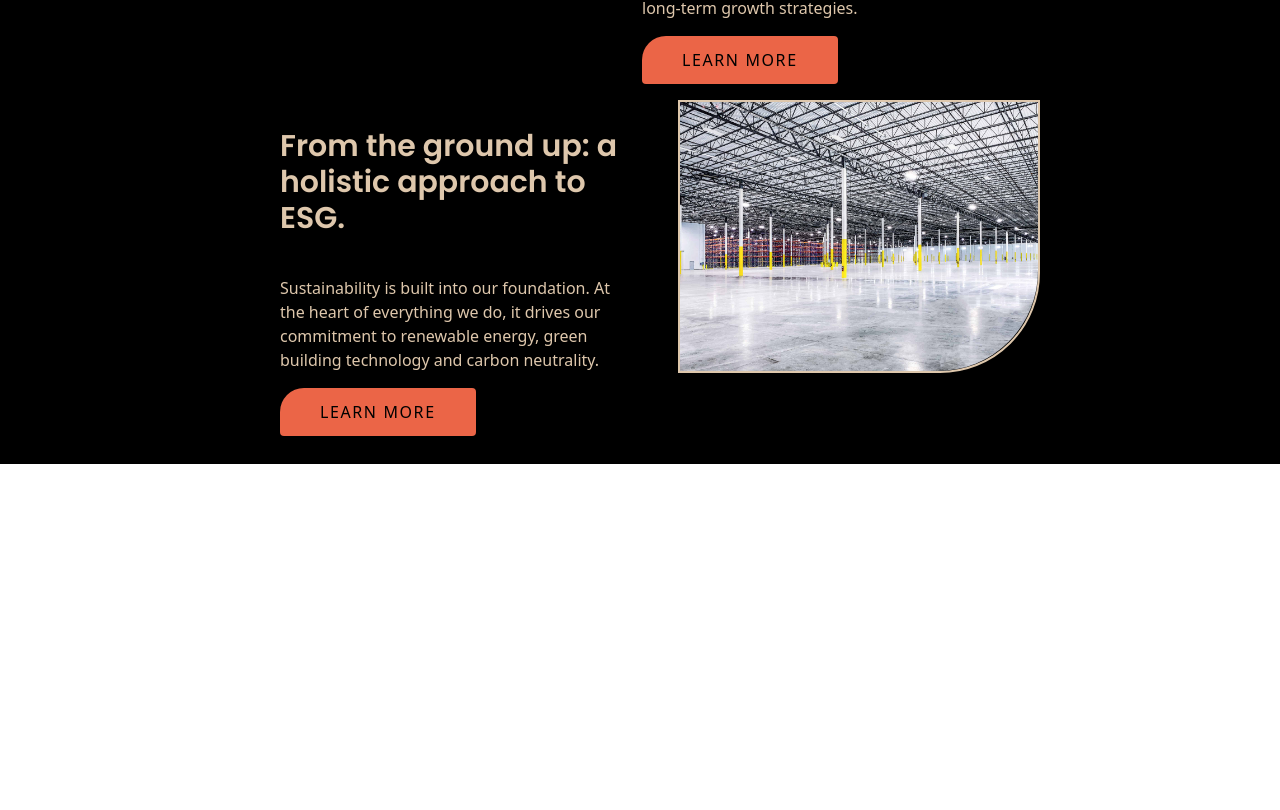
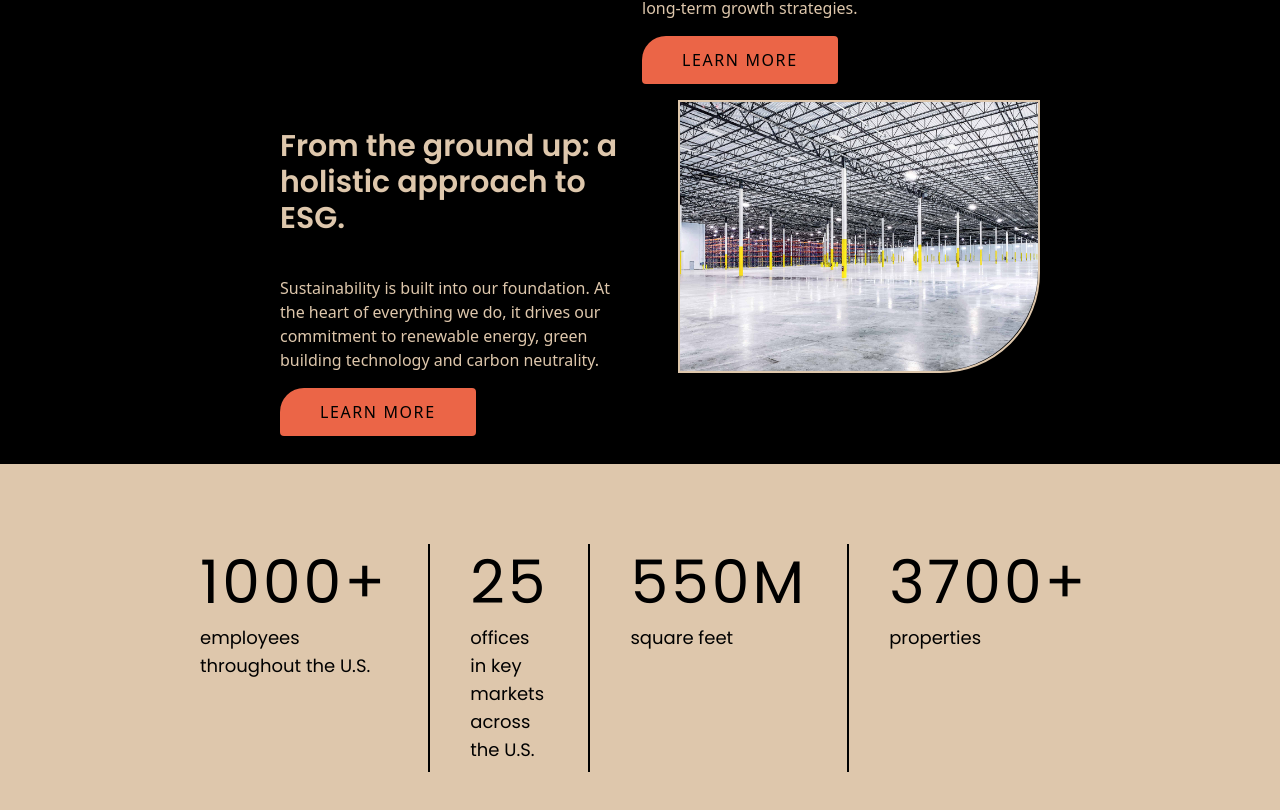
Before and after one commit to MuhammadHarisRaza/issm-linklog-project, a React (Vite) app: page / in a window 1280 px wide. Shown: the part 3351-4161 px from the top of the page. Before the commit the page ends 3815 px from the top, so only its background shows below. Built offline with nearby package versions, Linux system fonts and the light colour scheme.

Commit message:
feat: stats section has been added
A stats section has been added to show the number game of the company.

```diff
--- a/src/App.jsx
+++ b/src/App.jsx
@@ -1,6 +1,6 @@
 import { data } from 'autoprefixer'
 import React from 'react'
-import { AboutUs, Hero, Info, InfoCard, Navbar } from './components'
+import { AboutUs, Hero, Info, InfoCard, Navbar, Stats } from './components'
 import { ABOUT_DATA, INFO_CARD_DATA } from './constants'
 
 const App = () => {
@@ -30,6 +30,9 @@ const App = () => {
             ))
           }
         </div>
+        <div className=" bg-golden flex flex-col justify-center w-full  px-40 py-20">
+          <Stats />
+        </div>
       </div>
 
     </div>
--- a/src/components/NavLink.jsx
+++ b/src/components/NavLink.jsx
@@ -152,7 +152,7 @@ const NavLink = () => {
                                     ? setSubHeading(slinks.Head)
                                     : setSubHeading("")
                                 }
-                                className="py-4 pl-7 font-semibold md:pr-0 pr-5 flex justify-between items-center md:pr-0 pr-5"
+                                className="py-4 pl-7 font-semibold flex justify-between items-center md:pr-0 pr-5"
                             >
                                 {slinks.Head}
                             </h1>
--- /dev/null
+++ b/src/components/Stats.jsx
@@ -0,0 +1,19 @@
+import React from 'react'
+import { STATS } from '../constants'
+
+const Stats = () => {
+  return (
+    <div className="flex flex-row ">
+        {
+            STATS.map((stat)=>(
+                <div className={`flex flex-col py-2 px-10 ${stat.style}`}>
+                    <p className=" font-poppins font-extralight text-6xl tracking-wider ">{stat.stat}</p>
+                    <p className=" font-poppins font-thin text-lg pt-3 justify-self-center">{stat.description}</p>
+                </div>
+            ))
+        }
+    </div>
+  )
+}
+
+export default Stats
--- a/src/components/index.js
+++ b/src/components/index.js
@@ -3,11 +3,13 @@ import Hero from "./Hero";
 import Info from "./Info";
 import InfoCard from "./InfoCard";
 import AboutUs from "./AboutUs";
+import Stats from "./Stats";
 
 export {
     Navbar,
     Hero,
     Info,
     InfoCard,
-    AboutUs
+    AboutUs,
+    Stats
 }
--- a/src/constants/index.js
+++ b/src/constants/index.js
@@ -85,3 +85,26 @@ export const ABOUT_DATA= [
         buttonStyle:"rounded-tl-3xl"
     },
 ]
+
+export const STATS = [
+    {
+        stat:"1000+",
+        description:"employees throughout the U.S.",
+        style:"border-r-2 border-r-black"
+    },
+    {
+        stat:"25",
+        description:"offices in key markets across the U.S.",
+        style:"border-r-2 border-r-black"
+    },
+    {
+        stat:"550M",
+        description:"square feet",
+        style:"border-r-2 border-r-black"
+    },
+    {
+        stat:"3700+",
+        description:"properties",
+        style:""
+    },
+]
```
